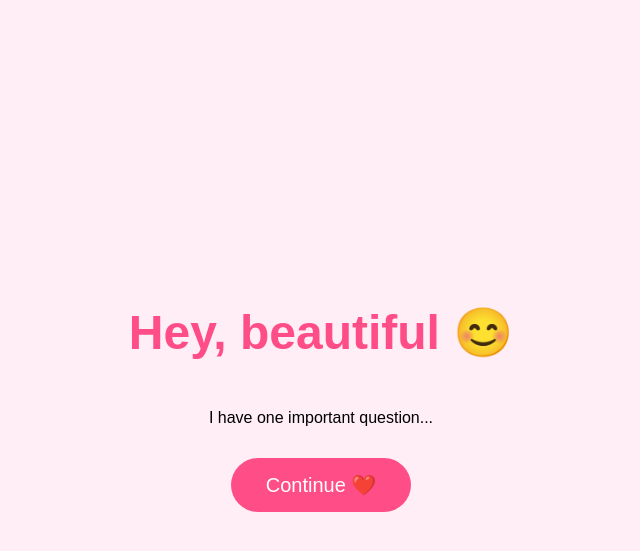
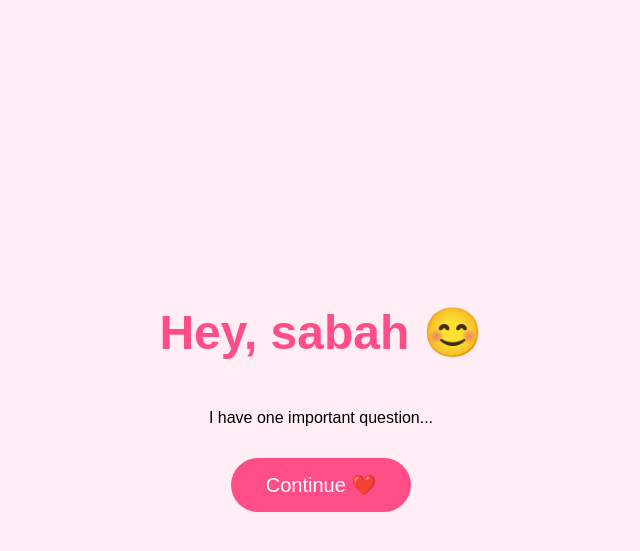
Before and after one commit to najiyamohamad387-eng/ice-cream-date, a Flask app: page / in a window 1280 px wide. Shown: the top 551 px of the page, without its empty margins (319-959 px from the left). Run offline with Flask 3, Linux system fonts and the light colour scheme.

Commit message:
index.html

```diff
--- a/ice_cream_date/templates/index.html
+++ b/ice_cream_date/templates/index.html
@@ -21,7 +21,7 @@
     <!-- Page 1 -->
     <div id="page1" class="container">
 
-        <h1>Hey, beautiful 😊</h1>
+        <h1>Hey, sabah 😊</h1>
 
         <p>I have one important question...</p>
 
```
